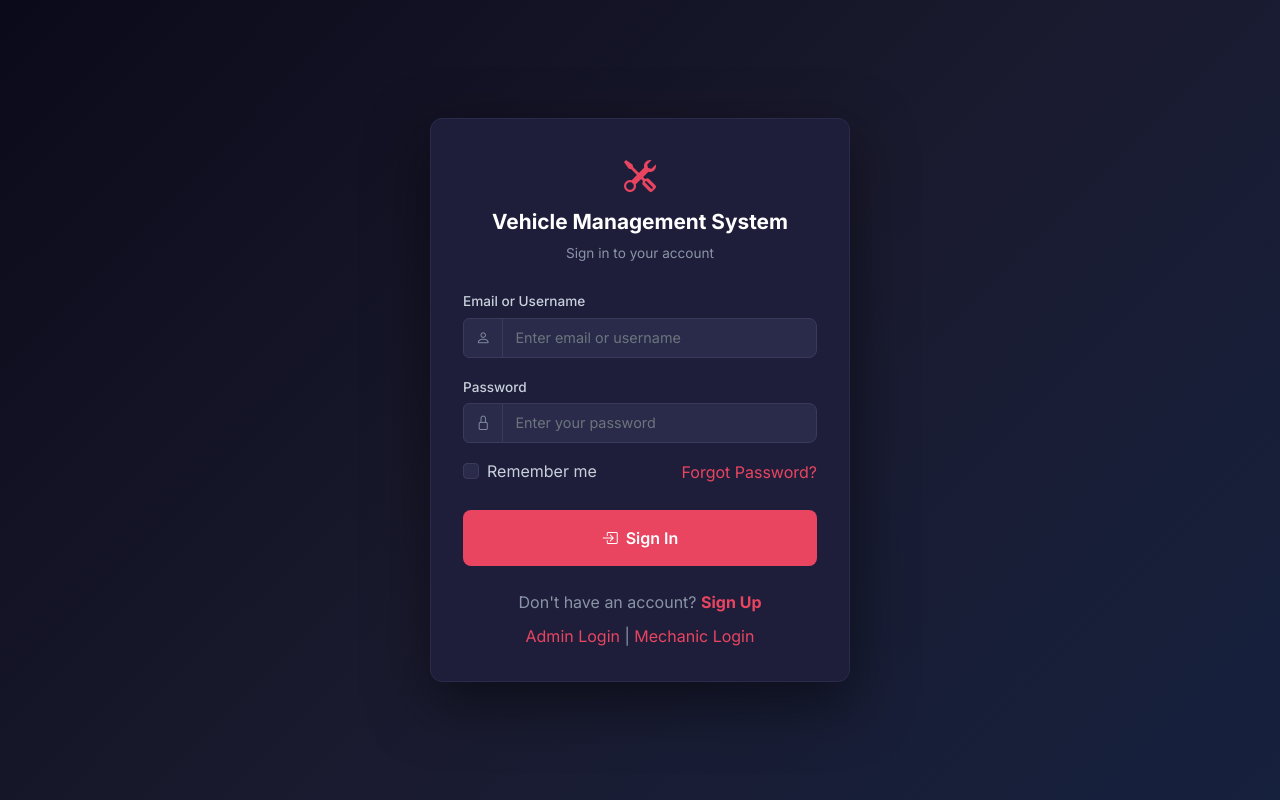
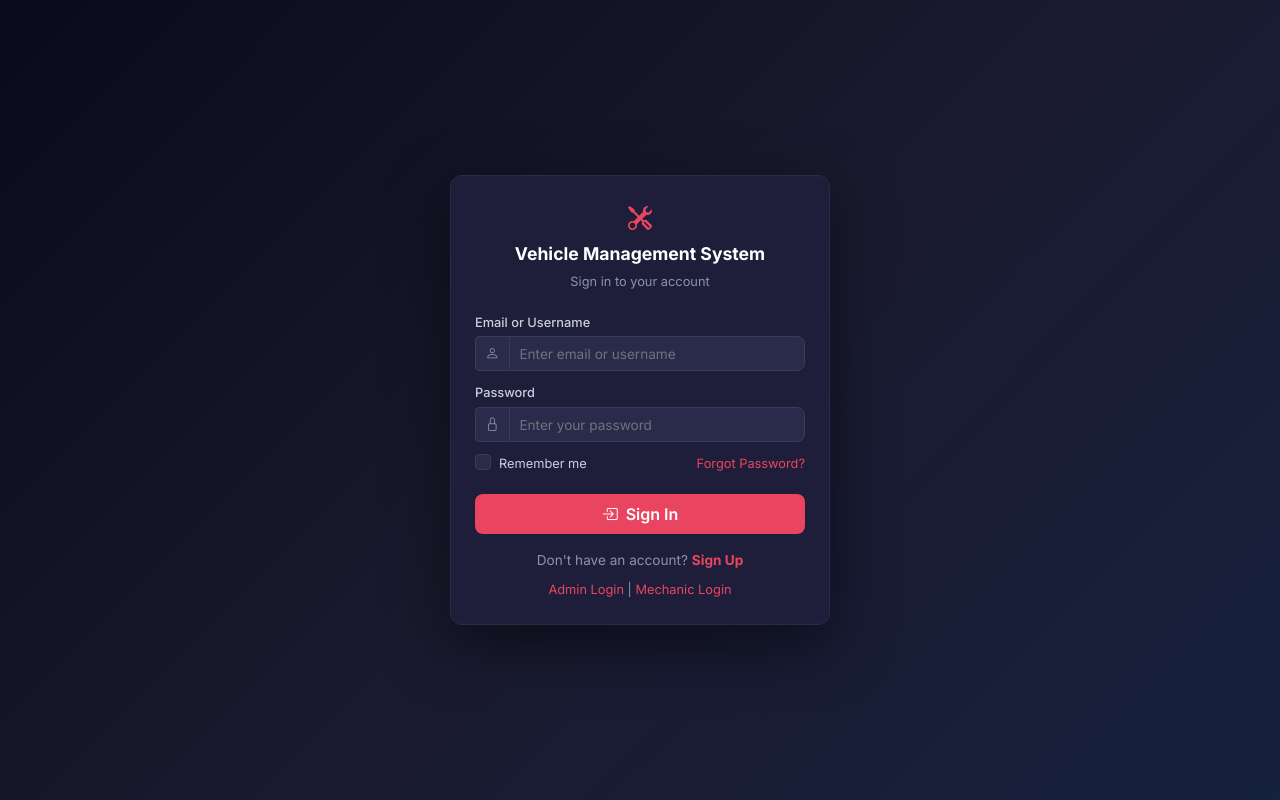
Before and after one commit to srikanthcode/VMS, a React (Vite) app in the folder client/: page /login in a window 1280 px wide. Built offline with nearby package versions, Linux system fonts and the light colour scheme.

Commit message:
feat: resize login form to medium size

```diff
--- a/client/src/pages/auth/LoginPage.jsx
+++ b/client/src/pages/auth/LoginPage.jsx
@@ -62,7 +62,7 @@ const LoginPage = () => {
 
   return (
     <div className="auth-page">
-      <div className="auth-card animate-slideUp">
+      <div className="auth-card auth-card-md animate-slideUp">
         <div className="logo">
           <i className="bi bi-tools"></i>
           <h2>Vehicle Management System</h2>
@@ -70,9 +70,9 @@ const LoginPage = () => {
         </div>
 
         <form onSubmit={handleSubmit} className="form-custom">
-          <div className="mb-3">
+          <div className="mb-2">
             <label className="form-label">Email or Username</label>
-            <div className="input-group">
+            <div className="input-group input-group-sm">
               <span className="input-group-text">
                 <i className="bi bi-person"></i>
               </span>
@@ -88,9 +88,9 @@ const LoginPage = () => {
             </div>
           </div>
 
-          <div className="mb-3">
+          <div className="mb-2">
             <label className="form-label">Password</label>
-            <div className="input-group">
+            <div className="input-group input-group-sm">
               <span className="input-group-text">
                 <i className="bi bi-lock"></i>
               </span>
@@ -106,7 +106,7 @@ const LoginPage = () => {
             </div>
           </div>
 
-          <div className="d-flex justify-content-between align-items-center mb-4">
+          <div className="d-flex justify-content-between align-items-center mb-3">
             <div className="form-check">
               <input
                 type="checkbox"
@@ -116,18 +116,18 @@ const LoginPage = () => {
                 checked={formData.rememberMe}
                 onChange={handleChange}
               />
-              <label className="form-check-label" htmlFor="rememberMe">
+              <label className="form-check-label" htmlFor="rememberMe" style={{ fontSize: '0.8rem' }}>
                 Remember me
               </label>
             </div>
-            <Link to="/forgot-password" className="text-decoration-none">
+            <Link to="/forgot-password" className="text-decoration-none" style={{ fontSize: '0.8rem' }}>
               Forgot Password?
             </Link>
           </div>
 
           <button
             type="submit"
-            className="btn btn-accent w-100 py-3"
+            className="btn btn-accent w-100 py-2"
             disabled={loading}
           >
             {loading ? (
@@ -144,14 +144,14 @@ const LoginPage = () => {
           </button>
         </form>
 
-        <div className="text-center mt-4">
-          <p className="text-muted mb-2">
+        <div className="text-center mt-3">
+          <p className="text-muted mb-2" style={{ fontSize: '0.85rem' }}>
             Don't have an account?{' '}
             <Link to="/register" className="text-decoration-none fw-bold">
               Sign Up
             </Link>
           </p>
-          <p className="text-muted mb-0">
+          <p className="text-muted mb-0" style={{ fontSize: '0.8rem' }}>
             <Link to="/admin/login" className="text-decoration-none">
               Admin Login
             </Link>
```
